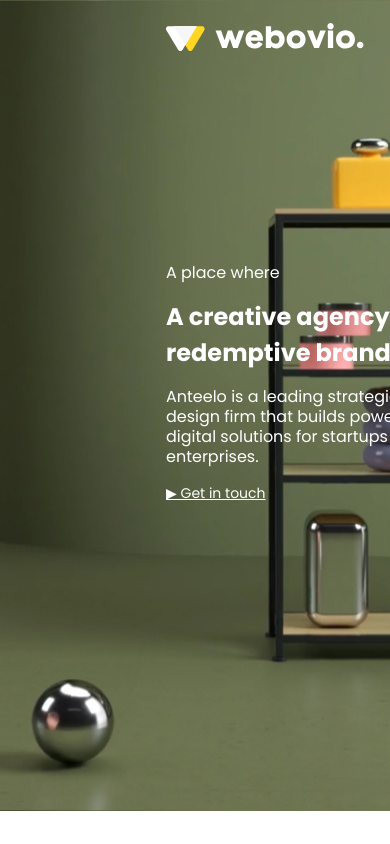
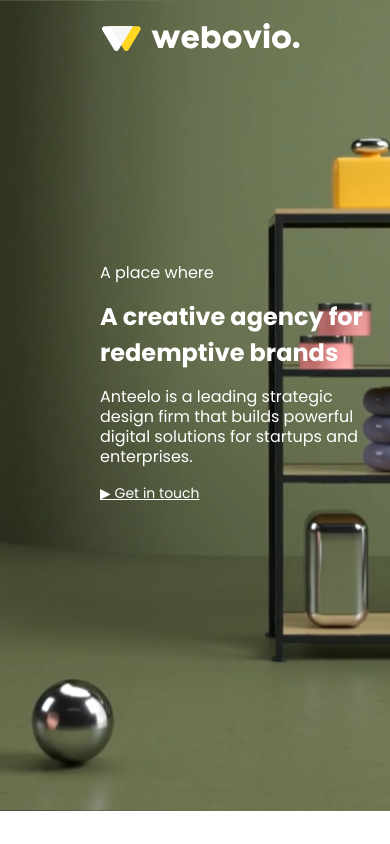
Before and after one commit to Makcim1988/webovio, a plain HTML site: page index.html in a window 390 px wide. Shown: the top 844 px of the page. Drawn offline with Linux system fonts and the light colour scheme.

Commit message:
Update style.css

```diff
--- a/css/style.css
+++ b/css/style.css
@@ -322,7 +322,7 @@ body {
 }
 
 .header__logo {
-    margin-left: 164px;
+    margin-left: 100px;
     padding-top: 23px;
 }
 
@@ -336,7 +336,7 @@ body {
     height: 412px;
     position: relative;
     top: 187px;
-    left: 166px;
+    left: 100px;
     color: #ffffff;
 }
 
```
